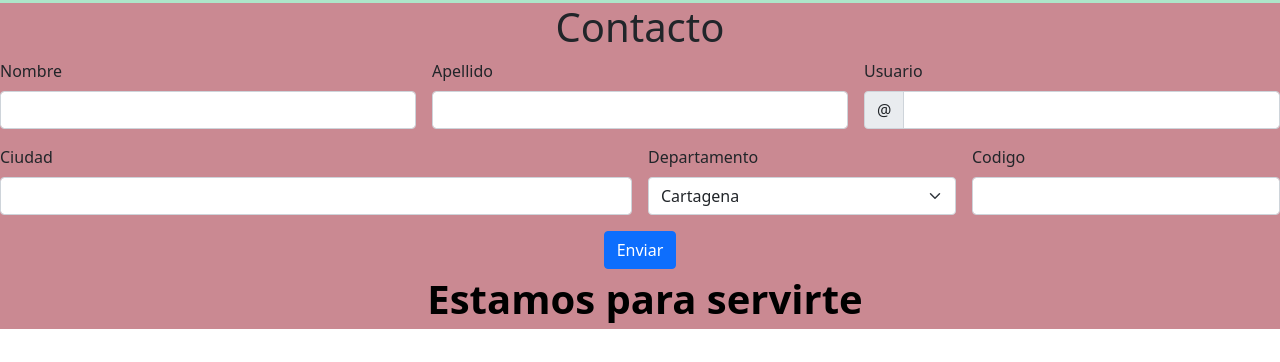
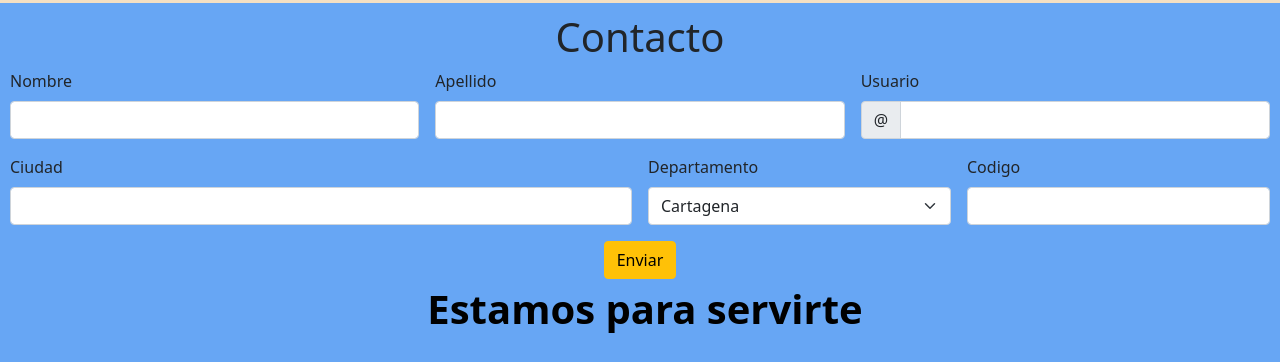
Before and after one commit to lilihurtado/actividad3, a plain HTML site: page index.html in a window 1280 px wide. Shown: the part 1763-2125 px from the top of the page. Drawn offline with nearby package versions, Linux system fonts and the light colour scheme.

Commit message:
actualizar

```diff
--- a/css/style.css
+++ b/css/style.css
@@ -4,17 +4,18 @@
     box-sizing: border-box;
 }
 .home-wrapper{
-    background-color: #ade6c9;
+    background-color: #f4e0c3;
 }
 header{
    width: 100%;
-   background: hsl(346, 83%, 57%);
+   background: hsl(36, 12%, 92%);
    position: fixed;
 }
 header img{
     width: 150px;
     height: 150px;
     border-radius: 10px;
+    position: sticky;
 }
 header nav a{
     text-decoration: none;
@@ -36,7 +37,7 @@ header nav a{
 
 }
 .menu :hover{
-    color: rgb(33, 221, 33);
+    color: rgb(218, 184, 79);
 }
 .menu i{
     padding: 5px;
@@ -135,7 +136,7 @@ h2{
 p{
     margin-top: 40px;
     margin-left: 10px;
-    color: rgb(195, 58, 58);
+    color: rgb(12, 6, 6);
     font-size: 15px;
     font-weight: bold;
     text-align: justify;
@@ -150,7 +151,8 @@ p{
 }
 .fondo{
     width: 100%;
-    background-color: rgb(202, 137, 146);
+    background-color: rgb(103, 166, 244);
+    padding: 10px;
 }
 .col-12{
   text-align: center;
--- a/index.html
+++ b/index.html
@@ -191,7 +191,7 @@
                   </div>
                 </div>
                 <div class="col-12">
-                  <button class="btn btn-primary" type="submit">Enviar</button>
+                  <button class="btn btn-warning" type="submit">Enviar</button>
                 </div>
               </form>
               <p class="pre">
```
